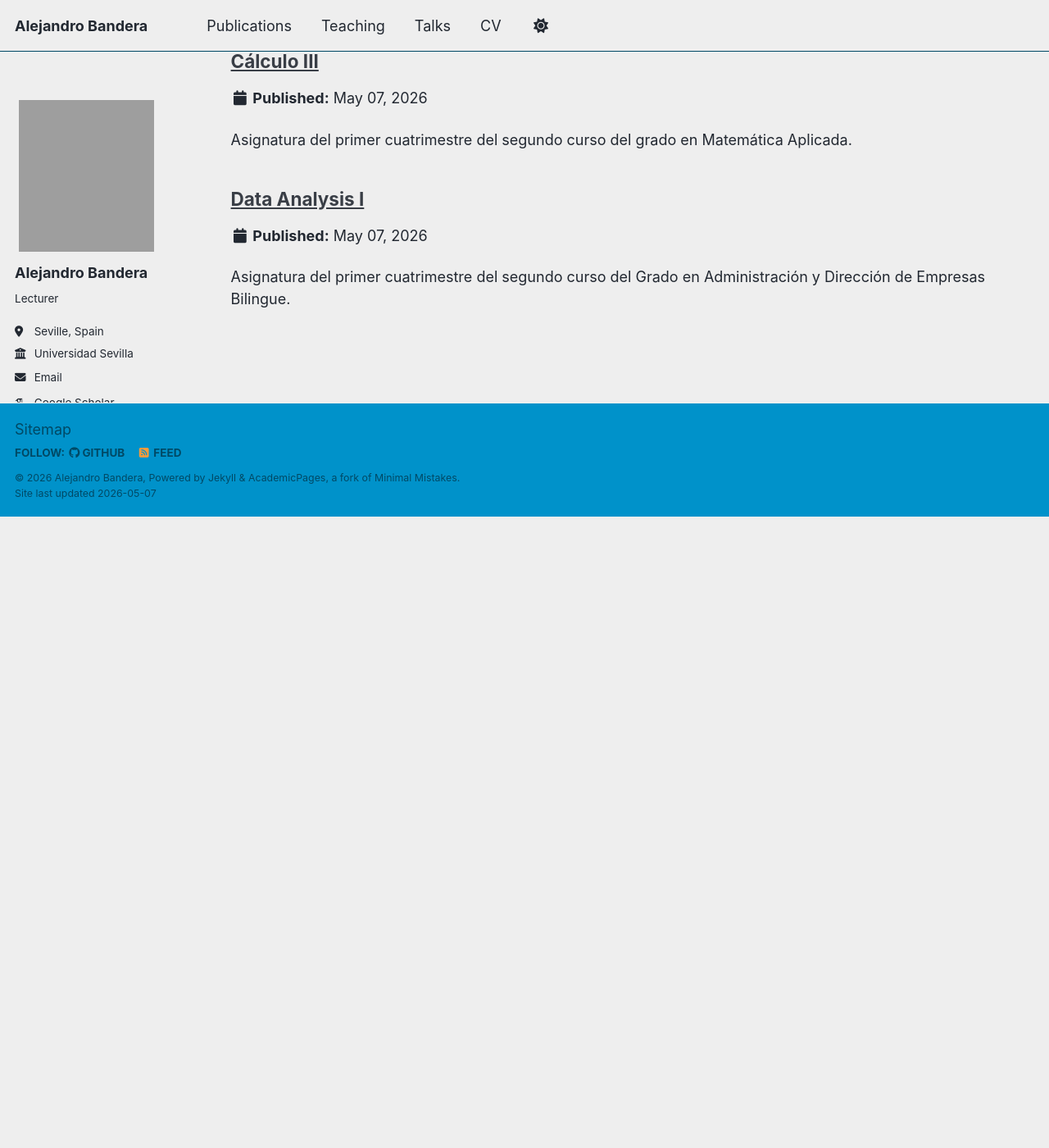
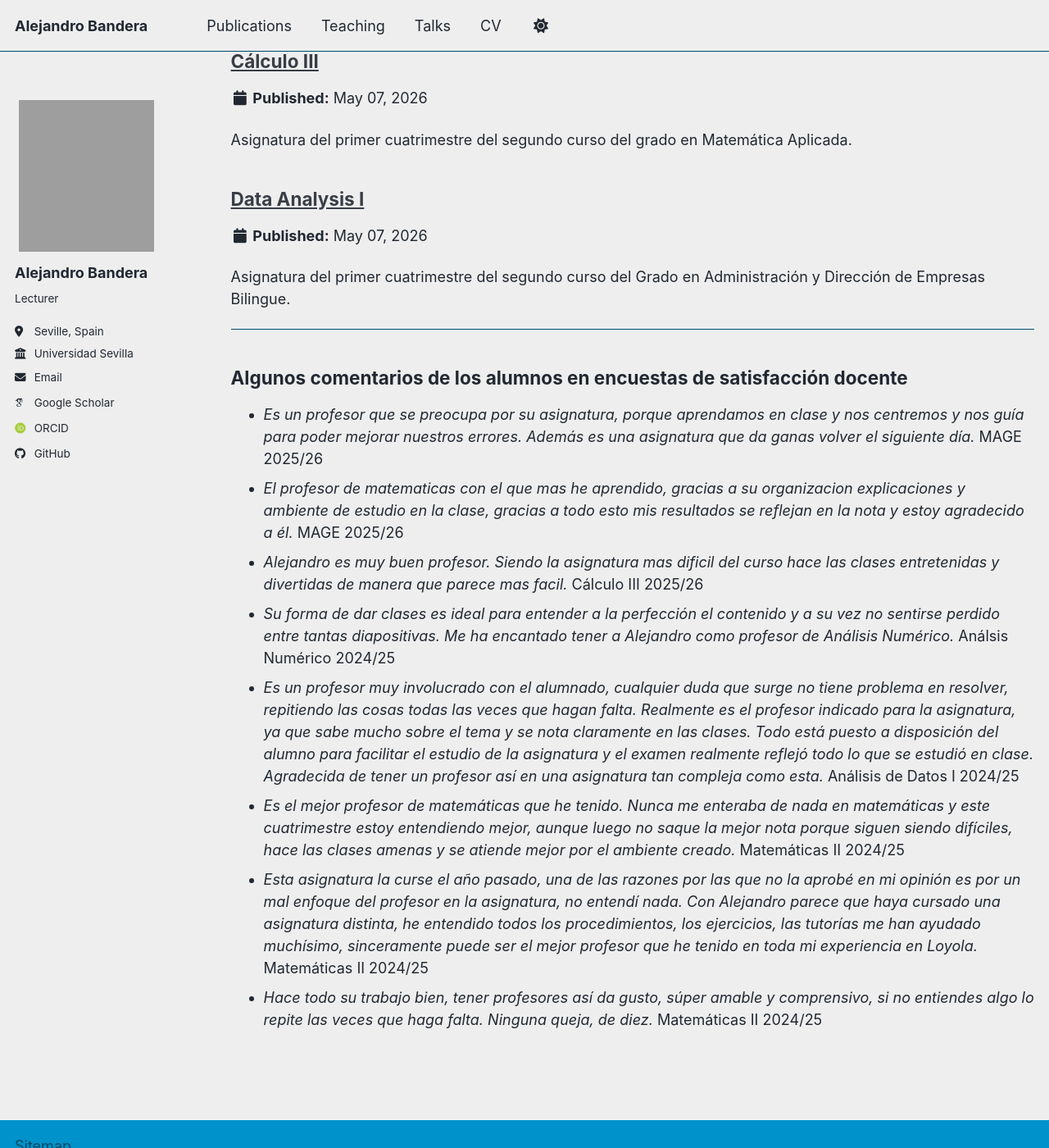
Before and after one commit to abanderam/abanderam.github.io, a Jekyll site: the page built from _pages/teaching-resources.md, in a window 1280 px wide and 1400 px high, scrolled down 1318 px. Shown: the whole window at 82% size. Built offline with Jekyll 4.4.1, drawn with Linux system fonts in a browser that asks for light colours; some web fonts are replaced; a script bundle is joined from its source files by our own code; library files that are not in the unit come from our copies; before the commit the page ends 1948 px from its top, so only the background shows below that.

Commit message:
Cambios en about e inclusión de los comentarios de los alumnos

```diff
--- a/_pages/teaching-resources.md
+++ b/_pages/teaching-resources.md
@@ -39,3 +39,16 @@ Colección de materiales docentes de antiguas asignaturas:
 {% for post in site.teaching-resources-old %}
   {% include archive-single.html %}
 {% endfor %}
+
+---
+
+## Algunos comentarios de los alumnos en encuestas de satisfacción docente
+
+* <em>Es un profesor que se preocupa por su asignatura, porque aprendamos en clase y nos centremos y nos guía para poder mejorar nuestros errores. Además es una asignatura que da ganas volver el siguiente día.</em> MAGE 2025/26
+* <em>El profesor de matematicas con el que mas he aprendido, gracias a su organizacion explicaciones y ambiente de estudio en la clase, gracias a todo esto mis resultados se reflejan en la nota y estoy agradecido a él.</em> MAGE 2025/26
+* <em>Alejandro es muy buen profesor. Siendo la asignatura mas dificil del curso hace las clases entretenidas y divertidas de manera que parece mas facil.</em> Cálculo III 2025/26
+* <em>Su forma de dar clases es ideal para entender a la perfección el contenido y a su vez no sentirse perdido entre tantas diapositivas. Me ha encantado tener a Alejandro como profesor de Análisis Numérico.</em> Análsis Numérico 2024/25
+* <em>Es un profesor muy involucrado con el alumnado, cualquier duda que surge no tiene problema en resolver, repitiendo las cosas todas las veces que hagan falta. Realmente es el profesor indicado para la asignatura, ya que sabe mucho sobre el tema y se nota claramente en las clases. Todo está puesto a disposición del alumno para facilitar el estudio de la asignatura y el examen realmente reflejó todo lo que se estudió en clase. Agradecida de tener un profesor así en una asignatura tan compleja como esta.</em> Análisis de Datos I 2024/25
+* <em>Es el mejor profesor de matemáticas que he tenido. Nunca me enteraba de nada en matemáticas y este cuatrimestre estoy entendiendo mejor, aunque luego no saque la mejor nota porque siguen siendo difíciles, hace las clases amenas y se atiende mejor por el ambiente creado.</em> Matemáticas II 2024/25
+* <em>Esta asignatura la curse el año pasado, una de las razones por las que no la aprobé en mi opinión es por un mal enfoque del profesor en la asignatura, no entendí nada. Con Alejandro parece que haya cursado una asignatura distinta, he entendido todos los procedimientos, los ejercicios, las tutorías me han ayudado muchísimo, sinceramente puede ser el mejor profesor que he tenido en toda mi experiencia en Loyola.</em> Matemáticas II 2024/25
+* <em>Hace todo su trabajo bien, tener profesores así da gusto, súper amable y comprensivo, si no entiendes algo lo repite las veces que haga falta. Ninguna queja, de diez.</em> Matemáticas II 2024/25
```
Also changed, not shown: _pages/about.md (+1 -1 lines), _pages/publications.md (+1 -1 lines).
